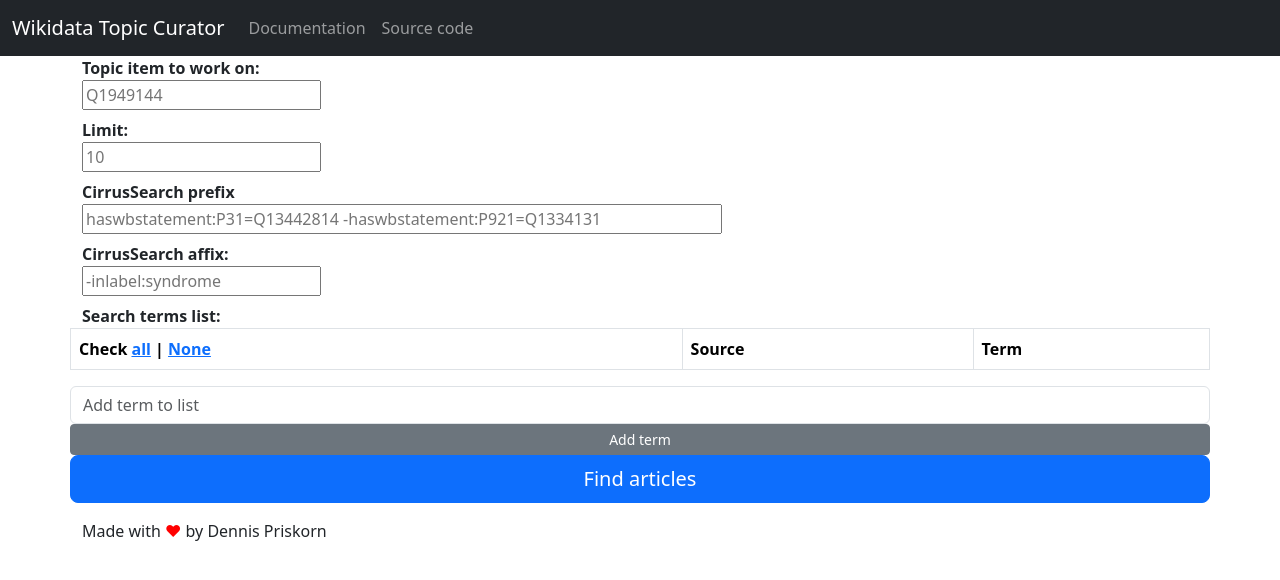
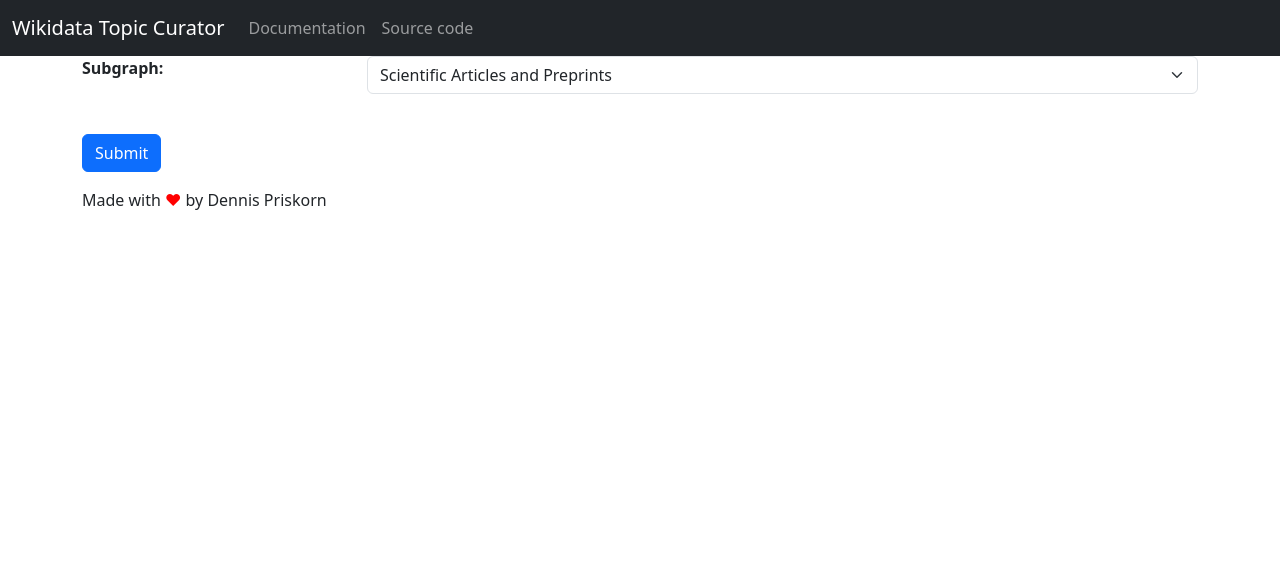
Before and after one commit to dpriskorn/WikidataTopicCurator, a Flask app: page / in a window 1280 px wide. Shown: the top 580 px of the page. Run offline with Flask 3, Linux system fonts and the light colour scheme; lists and menus that the app fills with data are empty; parts of the project's set-up code (start-up, migrations or seed data) failed here and were passed over; some libraries are stand-ins or nearby versions.

Commit message:
feat: Enable choosing of subgraph. Propagate parameters lang, qid and subgraph. Move prefix config to yaml file. Improve user agent handling by introducing a new class TopicCuratorBaseModel.

```diff
--- a/app.py
+++ b/app.py
@@ -10,7 +10,7 @@ from markupsafe import escape
 
 from models.Term import Term
 from models.cirrussearch import Cirrussearch
-from models.enums import Source
+from models.enums import Source, Subgraph
 from models.html_terms_builder import HtmlTermsBuilder
 from models.parameters import Parameters
 from models.results import Results
@@ -27,21 +27,37 @@ user_agent = toolforge.set_user_agent(
     url="https://github.com/dpriskorn/WikidataTopicCurator/",
     email="User:So9q",
 )
+default_limit = 50
 
 
 @app.route("/", methods=["GET", "POST"])
-def index() -> RRV:
+def subgraph() -> RRV:
+    if request.method == "POST":
+        lang = escape(request.form.get("lang", ""))
+        qid = escape(request.form.get("qid", ""))
+    else:
+        lang = escape(request.args.get("lang", ""))
+        qid = escape(request.args.get("qid", ""))
+    return render_template("subgraph.html", qid=qid, lang=lang)
+
+
+@app.route("/term", methods=["GET", "POST"])
+def term() -> RRV:
     """We either get a get request or a post request
     If we get arguments, prefill the template"""
     if request.method == "POST":
+        lang = escape(request.form.get("lang", ""))
+        subgraph = escape(request.form.get("subgraph", ""))
         qid = escape(request.form.get("qid", ""))
-        limit = escape(request.form.get("limit", "10"))
+        limit = escape(request.form.get("limit", default_limit))
         cs = escape(request.form.get("cs", ""))
         csa = escape(request.form.get("csa", ""))
         raw_terms = request.form.getlist("terms")
     else:
+        lang = escape(request.args.get("lang", ""))
+        subgraph = escape(request.args.get("subgraph", ""))
         qid = escape(request.args.get("qid", ""))
-        limit = escape(request.args.get("limit", "10"))
+        limit = escape(request.args.get("limit", default_limit))
         cs = escape(request.args.get("cs", ""))
         csa = escape(request.args.get("csa", ""))
         raw_terms = request.args.getlist("terms")
@@ -55,7 +71,7 @@ def index() -> RRV:
         if not topic.is_valid:
             return jsonify(error=invalid_format), 400
         return render_template(
-            "index.html",
+            "term.html",
             qid=qid,
             limit=limit,
             cs=cs,
@@ -63,31 +79,47 @@ def index() -> RRV:
             terms_html=HtmlTermsBuilder(
                 user_terms=user_terms, topic=topic
             ).get_terms_html,
+            subgraph=subgraph,
+            lang=lang,
         )
     else:
         return render_template(
-            "index.html",
+            "term.html",
             qid=qid,
             limit=limit,
             cs=cs,
             csa=csa,
             terms_html=HtmlTermsBuilder(user_terms=user_terms).get_terms_html,
+            subgraph=subgraph,
+            lang=lang,
         )
 
 
-@app.route("/articles", methods=["GET"])
-def articles() -> RRV:
+@app.route("/results", methods=["GET"])
+def results() -> RRV:
+    # todo support post?
     qid = escape(request.args.get("qid", ""))
     if not qid:
         return jsonify(f"Got no QID")
-    limit_param = escape(request.args.get("limit", "50"))
+    # todo support lang
+    # lang = escape(request.args.get("lang", ""))
+    limit_param = escape(request.args.get("limit", default_limit))
+    raw_subgraph = escape(request.args.get("subgraph", ""))
+    if not raw_subgraph:
+        # default subgraph
+        subgraph = Subgraph.SCIENTIFIC_ARTICLES
+    else:
+        try:
+            subgraph = Subgraph(raw_subgraph)
+            logger.debug(f"sucessfully parsed {subgraph.value}")
+        except ValueError:
+            raise ValueError("parse subgraph")
     # Handle terms
     raw_terms = request.args.getlist("terms")
     terms = Terms(
         search_terms={Term(string=term, source=Source.USER) for term in raw_terms}
     )
     terms.prepare()
-    # exit()
     cs_prefix = escape(unquote(request.args.get("prefix", "")))
     if cs_prefix:
         logger.debug(f"got cirrussearch string: '{cs_prefix}'")
@@ -99,7 +131,7 @@ def articles() -> RRV:
             limit = int(limit_param)
         else:
             # Default to 50
-            limit = 50
+            limit = default_limit
     except ValueError:
         return jsonify(error="Limit must be an integer."), 400
     topic = TopicItem(qid=qid)
@@ -107,8 +139,10 @@ def articles() -> RRV:
         logger.debug(f"Invalid qid {topic.model_dump()}")
         return jsonify(invalid_format)
     if topic.label is None or not topic.label:
+        # avoid hardcoding english here
         return jsonify(
-            f"topic label was empty, please go add an english label in Wikidata. See {topic.url}"
+            f"topic label was empty, please go add an "
+            f"english label in Wikidata. See {topic.url}"
         )
     # Call the GetArticles function with the provided variables
     articles = Results(
@@ -116,13 +150,19 @@ def articles() -> RRV:
             topic=topic,
             limit=limit,
             cirrussearch=Cirrussearch(
-                prefix=cs_prefix, affix=cs_affix, topic=topic, search_terms=terms
+                user_prefix=cs_prefix,
+                affix=cs_affix,
+                topic=topic,
+                search_terms=terms,
+                subgraph=subgraph,
             ),
             terms=terms,
         )
     )
     # Run the queries
     articles.get_items()
+    # todo propagate all parameters so we can increase
+    #  the limit with a single click
     return render_template(
         ["results.html"],
         queries=articles.get_query_html_rows(),
--- a/config.py
+++ /dev/null
@@ -1 +0,0 @@
-user_agent = "ItemSubjectorApp by User:So9q"
--- a/models/enums.py
+++ b/models/enums.py
@@ -5,3 +5,9 @@ class Source(Enum):
     USER = "user"
     LABEL = "label"
     ALIAS = "alias"
+
+
+class Subgraph(Enum):
+    SCIENTIFIC_JOURNALS = "scientific_journals"
+    SCIENTIFIC_ARTICLES = "scientific_articles"
+    RIKSDAGEN_DOCUMENTS = "riksdagen_documents"
--- a/models/published_article_query.py
+++ b/models/published_article_query.py
@@ -1,6 +1,5 @@
 import logging
 
-import config
 from models.query import Query
 
 logger = logging.getLogger(__name__)
@@ -17,7 +16,7 @@ class PublishedArticleQuery(Query):
         # This query also uses the https://www.mediawiki.org/wiki/Wikidata_Query_Service/User_Manual/MWAPI
         # which has a hardcoded limit of 10,000 items so you will never get more matches than that
         self.wdqs_query_string = f"""
-            #{config.user_agent}
+            #{self.user_agent}
             SELECT DISTINCT ?item ?itemLabel ?instance_ofLabel ?publicationLabel ?doi_id ?full_resource
             WHERE {{
               hint:Query hint:optimizer "None".
--- a/models/query.py
+++ b/models/query.py
@@ -4,19 +4,19 @@ from typing import List, Dict
 from urllib.parse import quote
 
 import requests
-from pydantic import BaseModel
 from wikibaseintegrator.wbi_helpers import execute_sparql_query
 
 from models.Term import Term
 from models.google_scholar import GoogleScholarSearch
 from models.item import Item
 from models.parameters import Parameters
+from models.topic_curator_base_model import TopicCuratorBaseModel
 from models.value import Value
 
 logger = logging.getLogger(__name__)
 
 
-class Query(BaseModel):
+class Query(TopicCuratorBaseModel):
     """We need a search_string and the parameters"""
 
     term: Term
--- a/models/results.py
+++ b/models/results.py
@@ -2,15 +2,11 @@ import logging
 from typing import List
 
 from pydantic import BaseModel
-from wikibaseintegrator.wbi_config import config as wbi_config
 
-import config
 from models.item import Item
 from models.parameters import Parameters
 from models.published_article_query import PublishedArticleQuery
 from models.query import Query
-
-wbi_config["USER_AGENT"] = config.user_agent
 
 logger = logging.getLogger(__name__)
 
--- a/pyproject.toml
+++ b/pyproject.toml
@@ -15,6 +15,7 @@ toolforge = "^6.0.0"
 requests = "^2.31.0"
 lxml = "^5.1.0"
 beautifulsoup4 = "^4.12.3"
+pyyaml = "^6.0.1"
 
 
 [tool.poetry.group.dev.dependencies]
--- /dev/null
+++ b/templates/subgraph.html
@@ -0,0 +1,34 @@
+<!DOCTYPE html>
+<html lang="en">
+
+{% include 'head.html' %}
+
+<body>
+
+{% include 'navbar.html' %}
+
+
+<main class="container mb-3">
+    <div class="row">
+        <form action="/term" method="get">
+            <input type="hidden" name="lang" value="{{ lang }}">
+            <input type="hidden" name="qid" value="{{ qid }}">
+            <dl class="row">
+                <dt class="col-sm-3">Subgraph:</dt>
+                <dd class="col-sm-9">
+                    <select class="form-select" id="subgraph" name="subgraph">
+                        <option value="scientific_journals">Scientific Journals</option>
+                        <option value="scientific_articles" selected>Scientific Articles and Preprints</option>
+                        <option value="riksdagen_documents">Riksdagen Documents</option>
+                    </select>
+                </dd>
+            </dl>
+            <button type="submit" class="btn btn-primary mt-3">Submit</button>
+        </form>
+    </div>
+</main>
+
+{% include 'footer.html' %}
+
+</body>
+</html>
--- a/templates/index.html
+++ b/templates/term.html
@@ -9,13 +9,16 @@
 
 <main class="container mb-3">
     <div class="row">
-        <form action="/articles" method="get">
+        <form action="/results" method="get">
+            <input type="hidden" name="lang" value="{{ lang }}">
+            <input type="hidden" name="subgraph" value="{{ subgraph }}">
             <div class="two-column-sections">
                 <div class="section">
                     <dt><label for="qid">Topic item to work on:</label></dt>
                     <dd><input type="text" id="qid" name="qid" value="{{qid}}"
                                placeholder="Q1949144"
-                               title="This is the topic to curate. Items that already have a
+                               title="This is the topic to curate.
+                               Items that already have a
                                P921 statement with this value will be excluded by default,
                                see Cirrussearch prefix below." required></dd>
                 </div>
```
Also changed, not shown: config/prefix.yml (added, +8 -0 lines), models/cirrussearch.py (+26 -7 lines), models/topic.py (+13 -8 lines), models/topic_curator_base_model.py (added, +12 -0 lines), templates/results.html (+8 -5 lines), 1 other file.
